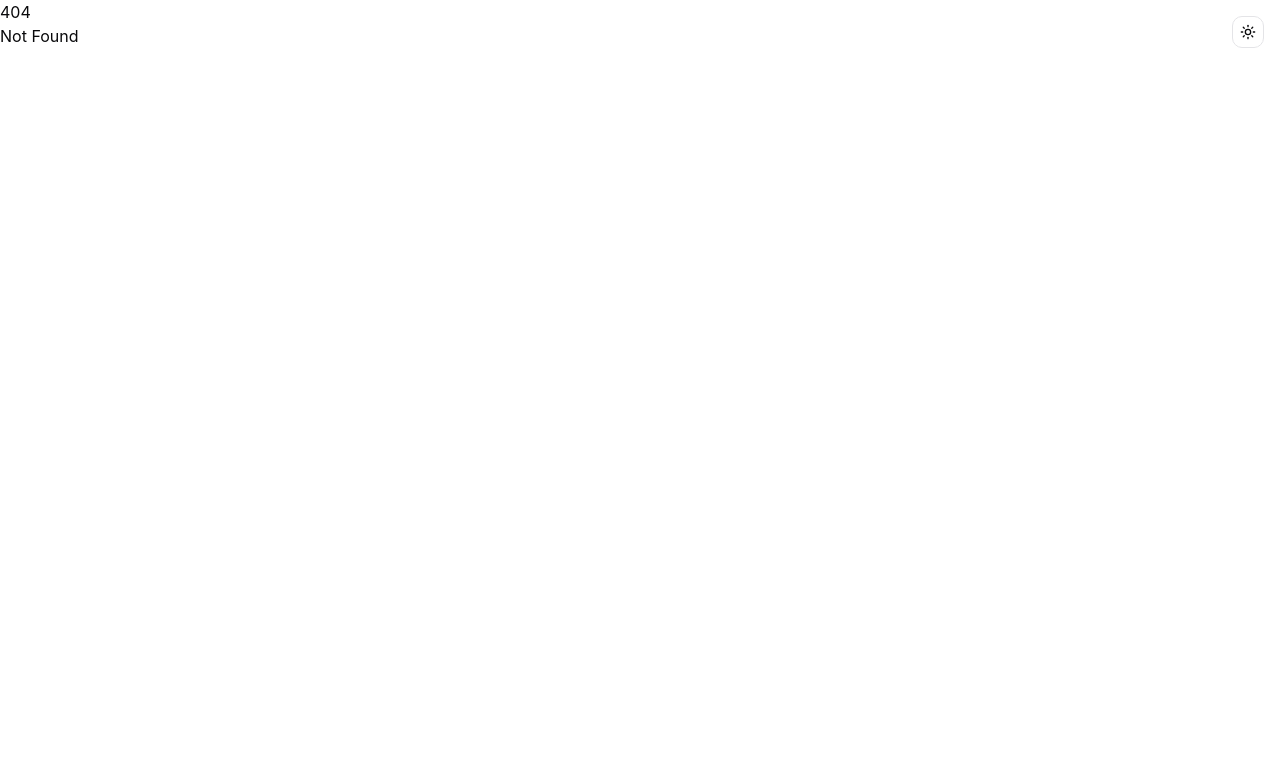
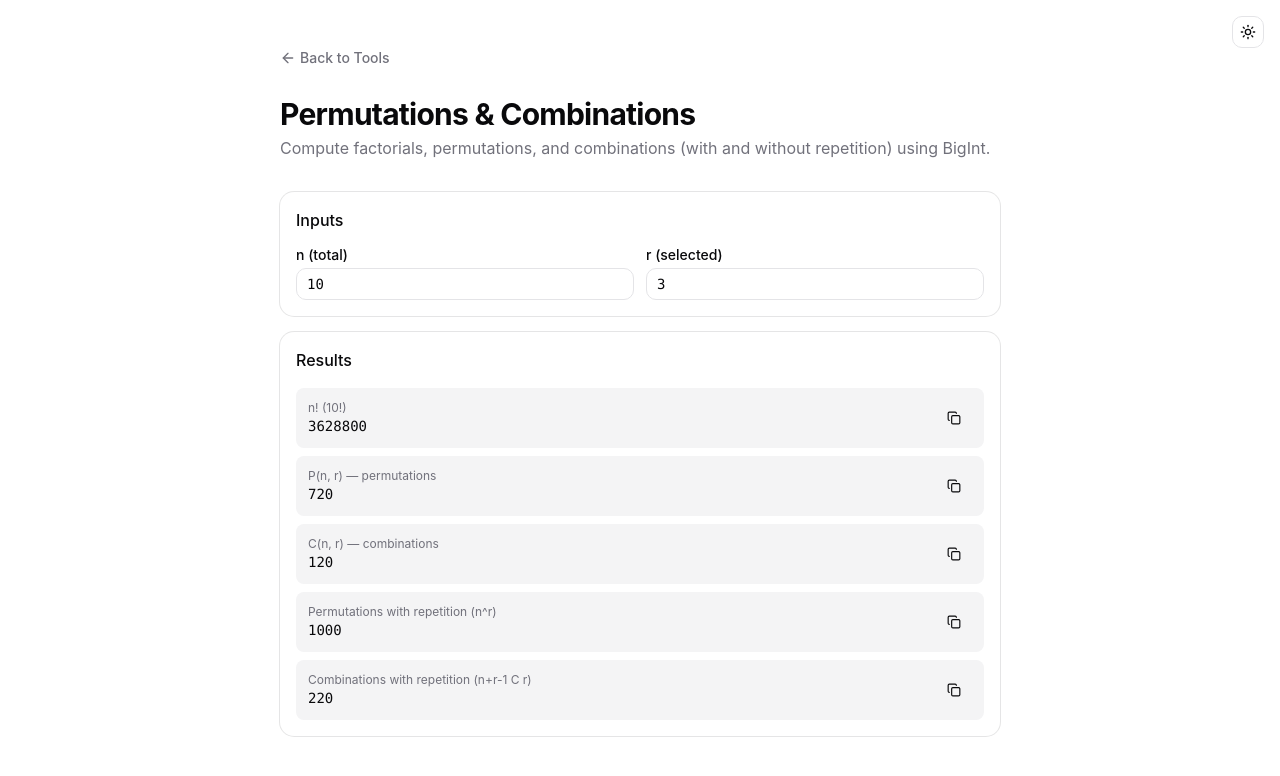
Before and after one commit to orykr/tool.ory.kr, a SvelteKit app in the folder frontend/: page /perm-comb in a window 1280 px wide. Before the commit this address had no page. Shown: the top 776 px of the page. Built offline with nearby package versions, Linux system fonts and the light colour scheme.

Commit message:
feat(perm-comb): add permutations and combinations calculator (BigInt)

```diff
--- a/frontend/src/routes/+page.svelte
+++ b/frontend/src/routes/+page.svelte
@@ -636,6 +636,11 @@
 			href: "/csv-stats",
 			title: "CSV Column Statistics",
 			description: "Per-column counts, unique values, and numeric statistics."
+		},
+		{
+			href: "/perm-comb",
+			title: "Permutations & Combinations",
+			description: "Factorials, P(n,r), C(n,r) with and without repetition (BigInt)."
 		}
 	];
 </script>
--- /dev/null
+++ b/frontend/src/routes/perm-comb/+page.svelte
@@ -0,0 +1,123 @@
+<script lang="ts">
+	import * as Card from "$lib/components/ui/card/index.js";
+	import { Button } from "$lib/components/ui/button/index.js";
+	import { Input } from "$lib/components/ui/input/index.js";
+	import { Label } from "$lib/components/ui/label/index.js";
+	import ArrowLeft from "@lucide/svelte/icons/arrow-left";
+	import Copy from "@lucide/svelte/icons/copy";
+	import Check from "@lucide/svelte/icons/check";
+
+	let n = $state(10);
+	let r = $state(3);
+
+	function factorialBig(x: number): bigint {
+		if (!Number.isInteger(x) || x < 0) throw new Error("n must be a non-negative integer.");
+		let result = 1n;
+		for (let i = 2; i <= x; i++) result *= BigInt(i);
+		return result;
+	}
+
+	let result = $derived.by(() => {
+		try {
+			const N = Math.floor(Number(n));
+			const R = Math.floor(Number(r));
+			if (!Number.isFinite(N) || !Number.isFinite(R)) {
+				return { ok: false as const, error: "Enter integers." };
+			}
+			if (N < 0 || R < 0) return { ok: false as const, error: "n and r must be ≥ 0." };
+			if (R > N) return { ok: false as const, error: "r must be ≤ n." };
+			if (N > 1000) return { ok: false as const, error: "n too large (≤ 1000)." };
+			const factorial = factorialBig(N);
+			let permutation = 1n;
+			for (let i = N; i > N - R; i--) permutation *= BigInt(i);
+			let combination = permutation;
+			for (let i = 1; i <= R; i++) combination /= BigInt(i);
+			const repPerm = BigInt(N) ** BigInt(R);
+			let repComb = 1n;
+			for (let i = 0; i < R; i++) repComb = (repComb * BigInt(N + R - 1 - i)) / BigInt(i + 1);
+			return {
+				ok: true as const,
+				factorial,
+				permutation,
+				combination,
+				repPerm,
+				repComb
+			};
+		} catch (e) {
+			return { ok: false as const, error: (e as Error).message };
+		}
+	});
+
+	let copied = $state<string | null>(null);
+	async function copy(key: string, value: string) {
+		await navigator.clipboard.writeText(value);
+		copied = key;
+		setTimeout(() => (copied = null), 1200);
+	}
+</script>
+
+<main class="container mx-auto max-w-3xl px-6 py-12">
+	<nav class="mb-6">
+		<a
+			href="/"
+			class="text-muted-foreground hover:text-foreground inline-flex items-center gap-1 text-sm font-medium transition-colors"
+		>
+			<ArrowLeft class="h-4 w-4" />
+			Back to Tools
+		</a>
+	</nav>
+
+	<header class="mb-8">
+		<h1 class="text-3xl font-bold tracking-tight">Permutations & Combinations</h1>
+		<p class="text-muted-foreground mt-1">
+			Compute factorials, permutations, and combinations (with and without repetition) using BigInt.
+		</p>
+	</header>
+
+	<Card.Root class="mb-4">
+		<Card.Header><Card.Title class="text-base">Inputs</Card.Title></Card.Header>
+		<Card.Content class="grid gap-3 sm:grid-cols-2">
+			<div class="space-y-1.5">
+				<Label for="n">n (total)</Label>
+				<Input id="n" type="number" min="0" max="1000" bind:value={n} class="font-mono" />
+			</div>
+			<div class="space-y-1.5">
+				<Label for="r">r (selected)</Label>
+				<Input id="r" type="number" min="0" max="1000" bind:value={r} class="font-mono" />
+			</div>
+		</Card.Content>
+	</Card.Root>
+
+	{#if result.ok}
+		<Card.Root>
+			<Card.Header><Card.Title class="text-base">Results</Card.Title></Card.Header>
+			<Card.Content>
+				<dl class="space-y-2 text-sm">
+					{#each [
+						{ k: `n! (${n}!)`, v: result.factorial.toString(), key: "f" },
+						{ k: `P(n, r) — permutations`, v: result.permutation.toString(), key: "p" },
+						{ k: `C(n, r) — combinations`, v: result.combination.toString(), key: "c" },
+						{ k: `Permutations with repetition (n^r)`, v: result.repPerm.toString(), key: "pr" },
+						{ k: `Combinations with repetition (n+r-1 C r)`, v: result.repComb.toString(), key: "cr" }
+					] as item (item.key)}
+						<div class="bg-muted flex items-center justify-between rounded-md p-3">
+							<div class="min-w-0 flex-1">
+								<dt class="text-muted-foreground text-xs">{item.k}</dt>
+								<dd class="font-mono text-sm break-all">{item.v}</dd>
+							</div>
+							<Button variant="ghost" size="sm" onclick={() => copy(item.key, item.v)}>
+								{#if copied === item.key}<Check />{:else}<Copy />{/if}
+							</Button>
+						</div>
+					{/each}
+				</dl>
+			</Card.Content>
+		</Card.Root>
+	{:else}
+		<div
+			class="border-destructive/50 bg-destructive/10 text-destructive rounded-md border p-3 text-sm"
+		>
+			{result.error}
+		</div>
+	{/if}
+</main>
```
